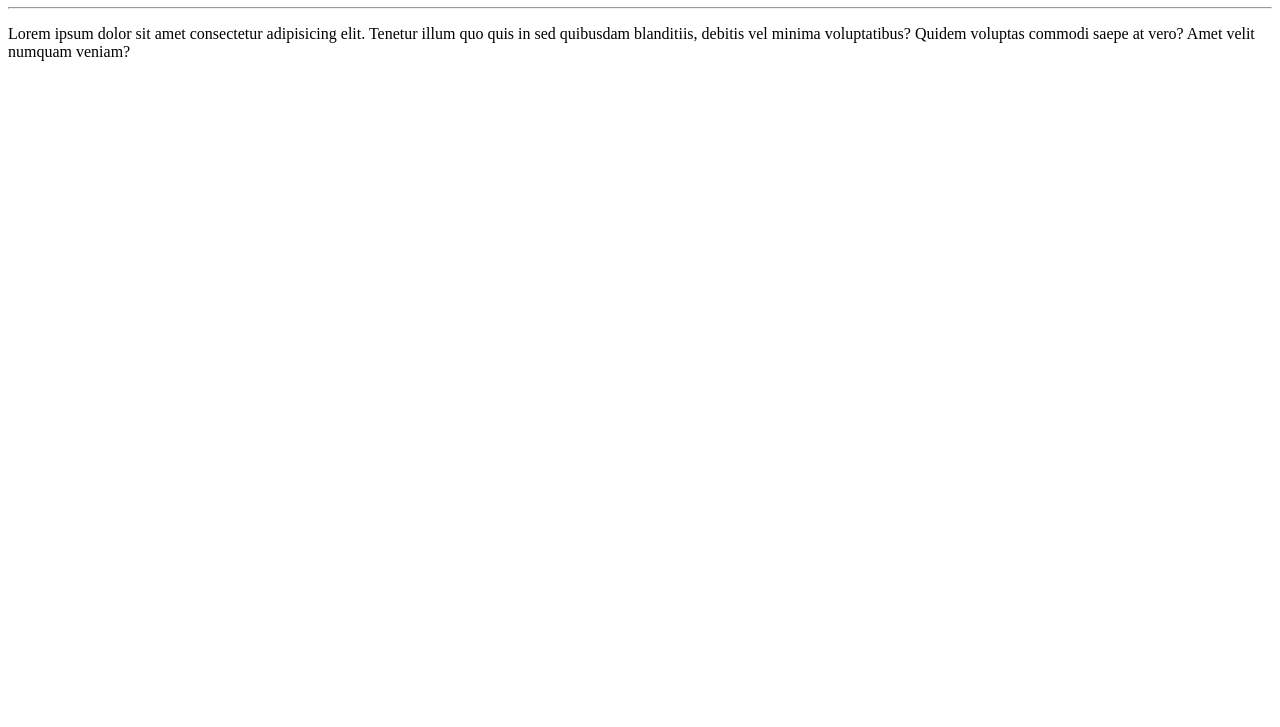
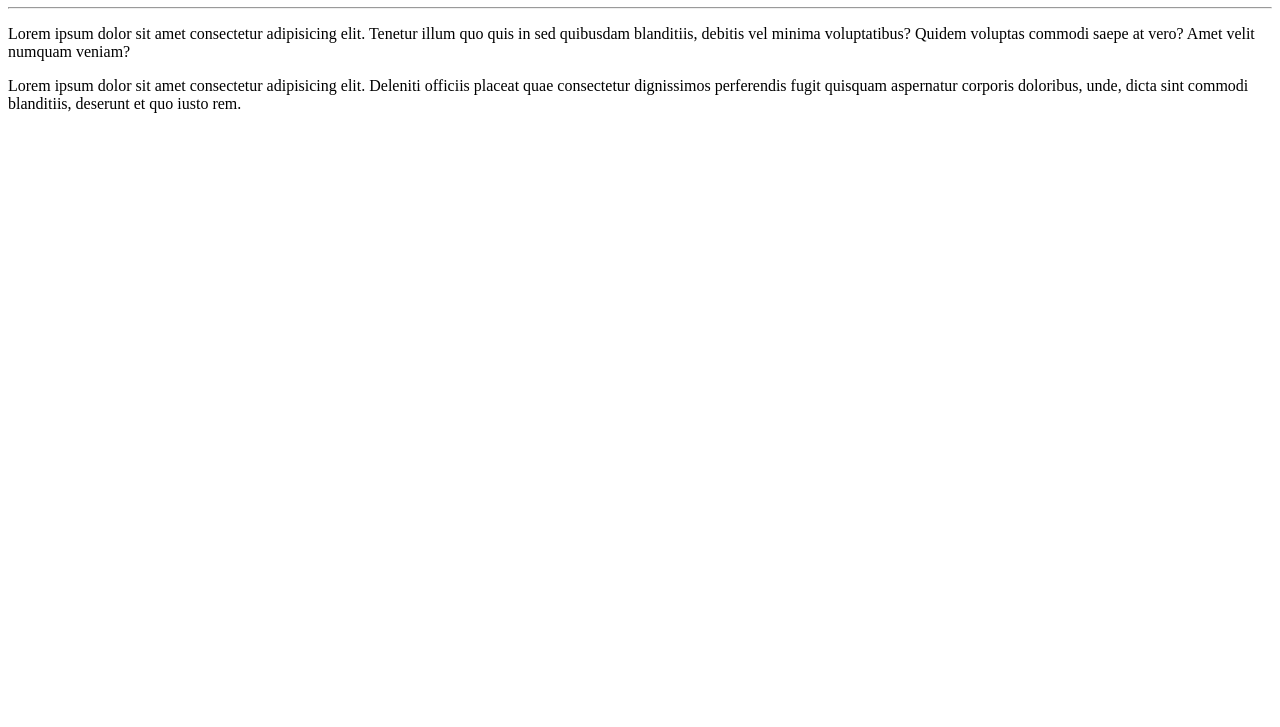
Before and after one commit to GuiihhFernandes/Ola-Mundo, a plain HTML site: page site-exemplo/index.html in a window 1280 px wide. Shown: the part 73-800 px from the top of the page. Drawn offline with Linux system fonts and the light colour scheme.

Commit message:
adicionei um paragrafo

```diff
--- a/site-exemplo/index.html
+++ b/site-exemplo/index.html
@@ -13,5 +13,9 @@
         Tenetur illum quo quis in sed quibusdam
         blanditiis, debitis vel minima voluptatibus? Quidem
      voluptas commodi saepe at vero? Amet velit numquam veniam?</p>
+     <p>Lorem ipsum dolor sit amet consectetur adipisicing elit.
+         Deleniti officiis placeat quae consectetur dignissimos
+         perferendis fugit quisquam aspernatur corporis doloribus, unde,
+         dicta sint commodi blanditiis, deserunt et quo iusto rem.</p>
 </body>
 </html>
```
